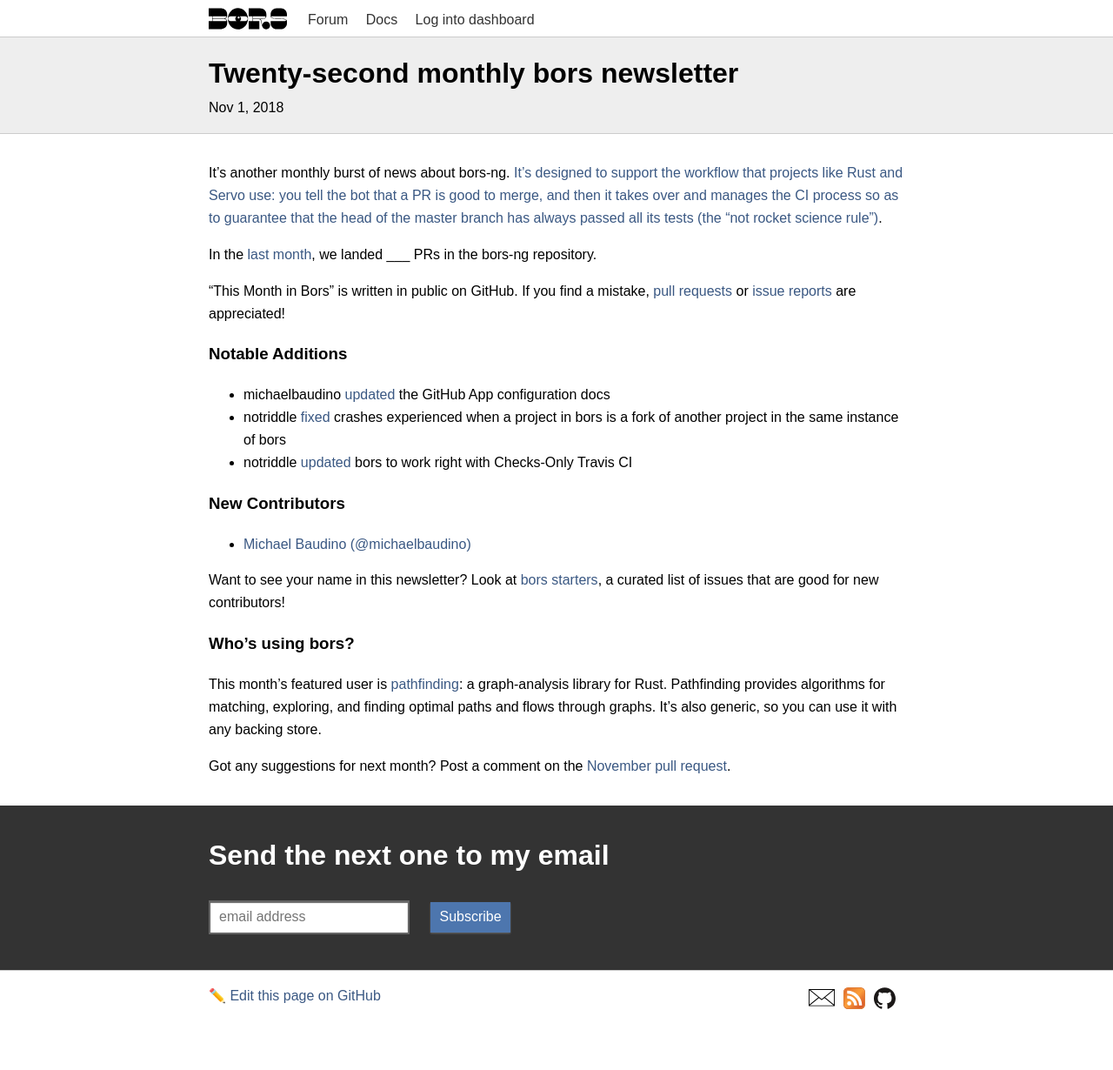
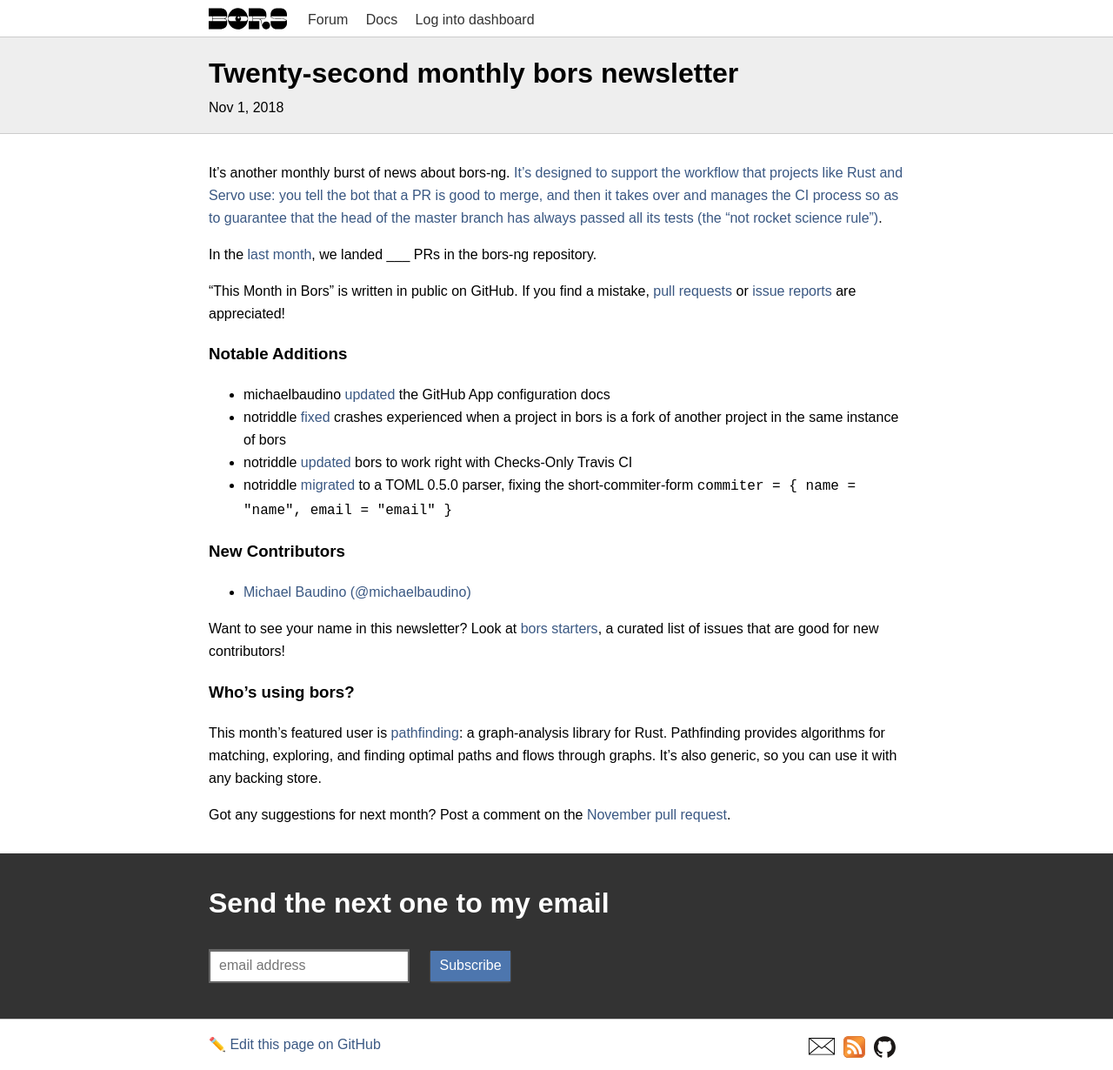
Before and after one commit to bors-ng/bors-ng.github.io, a Jekyll site: the page built from _posts/2018-11-01-tmib-22.md, in a window 1280 px wide. Shown: the whole page at 87% size. Built offline with Jekyll 4.4.1, drawn with Linux system fonts in a browser that asks for light colours; before the commit the page ends 1174 px from its top, so only the background shows below that.

Commit message:
Add bors-ng/bors-ng#526

```diff
--- a/_posts/2018-11-01-tmib-22.md
+++ b/_posts/2018-11-01-tmib-22.md
@@ -23,6 +23,7 @@
 * michaelbaudino [updated](https://github.com/bors-ng/bors-ng/pull/504) the GitHub App configuration docs
 * notriddle [fixed](https://github.com/bors-ng/bors-ng/pull/507) crashes experienced when a project in bors is a fork of another project in the same instance of bors
 * notriddle [updated](https://github.com/bors-ng/bors-ng/pull/509) bors to work right with Checks-Only Travis CI
+* notriddle [migrated](https://github.com/bors-ng/bors-ng/pull/526) to a TOML 0.5.0 parser, fixing the short-commiter-form `commiter = { name = "name", email = "email" }`
 
 
 ### New Contributors
```
